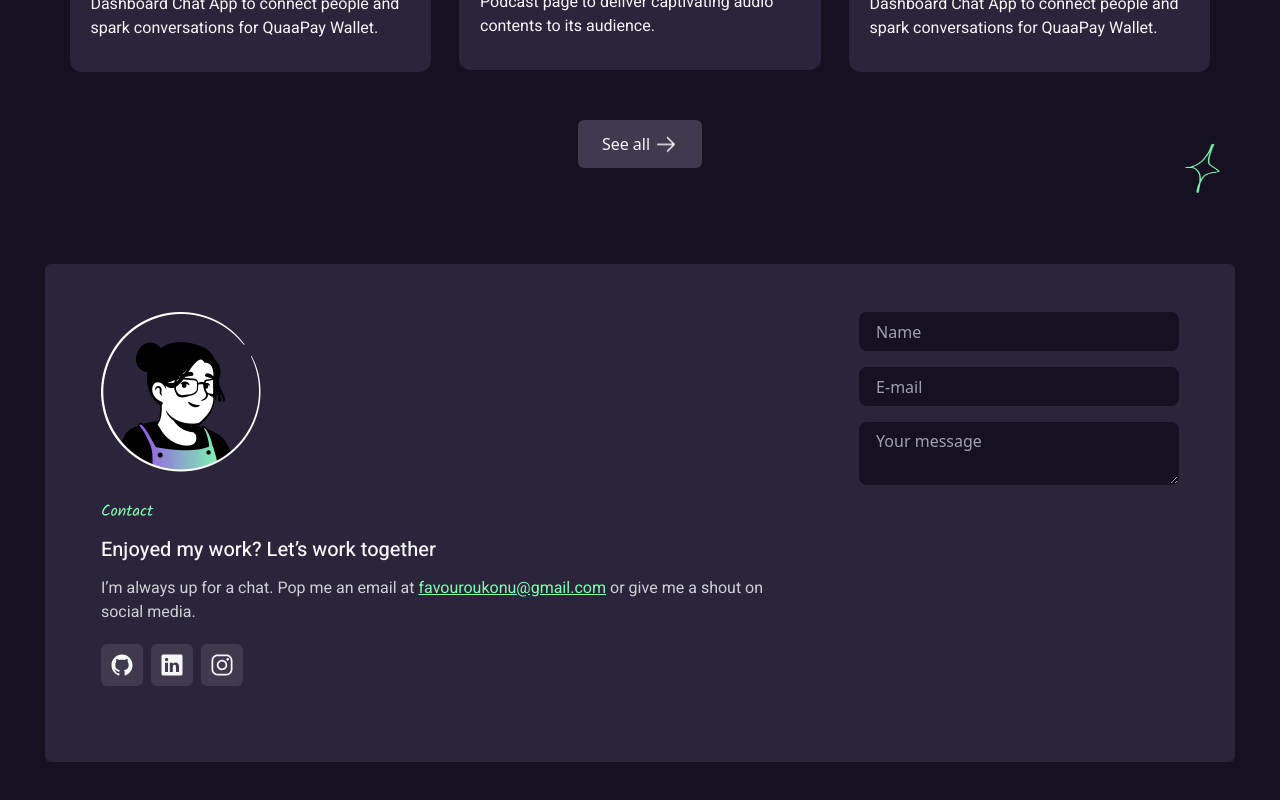
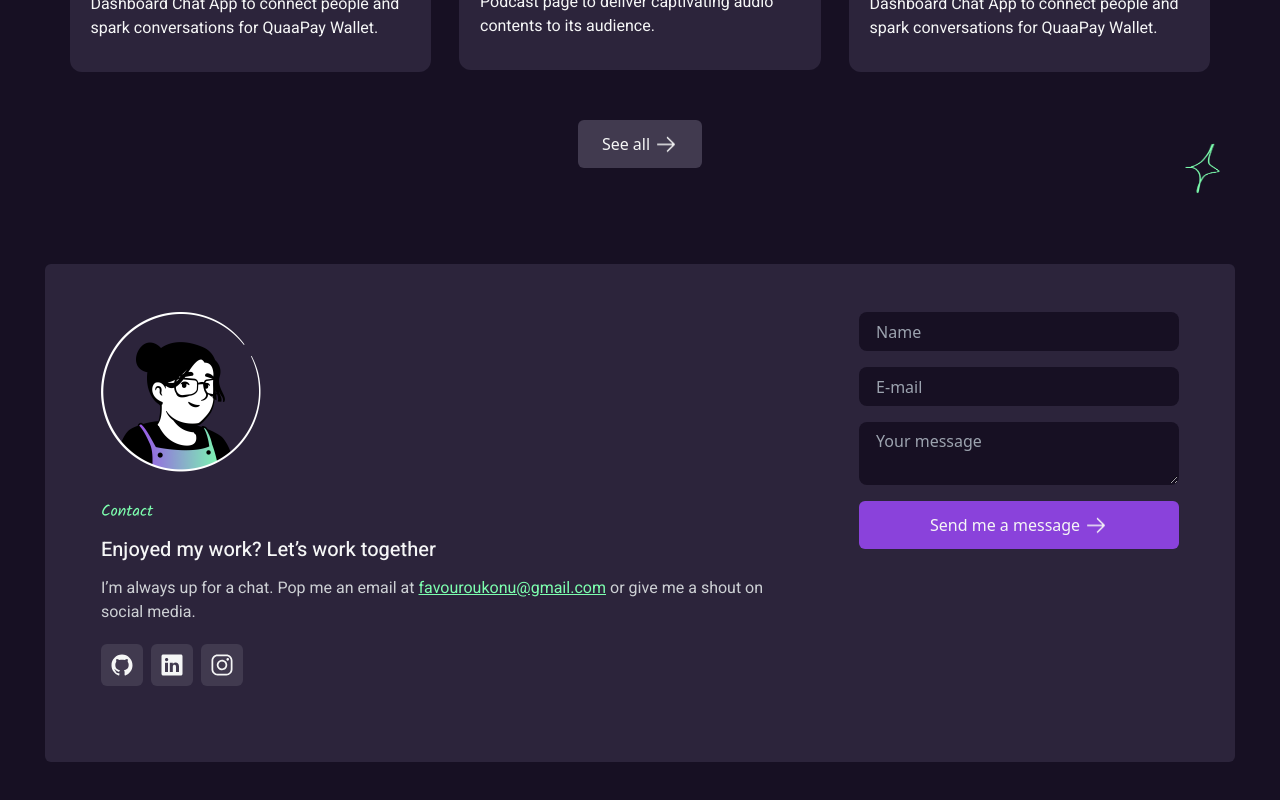
Before and after one commit to Thatgirl9/Favour-Portfolio, a React (Vite) app: page / in a window 1280 px wide. Shown: the part 1587-2387 px from the top of the page. Built offline with nearby package versions, Linux system fonts and the light colour scheme.

Commit message:
Feat: Contact me component complete

```diff
--- a/src/components/ContactMe/Contact.jsx
+++ b/src/components/ContactMe/Contact.jsx
@@ -1,5 +1,6 @@
 import "./contact.css";
 import Girl from "../../assets/contactme/Cute Avatar.png";
+import ArrowRight from "../../assets/general/ArrowRight.png";
 
 const ContactMe = () => {
   return (
@@ -100,18 +101,26 @@ const ContactMe = () => {
                 className="bg-surfaceBackground px-[1em] py-[0.4em] rounded-lg text-textSecondary lg:w-[20em] w-full border-[1.5px] border-transparent hover:border-secondaryBrand focus:outline-none"
                 placeholder="Name"
               />
-
               <input
                 type="email"
                 className="bg-surfaceBackground px-[1em] py-[0.4em] rounded-lg text-textSecondary lg:w-[20em] w-full border-[1.5px] border-transparent hover:border-secondaryBrand focus:outline-none"
                 placeholder="E-mail"
               />
-
               <textarea
                 type="text"
                 className="bg-surfaceBackground px-[1em] py-[0.4em] rounded-lg text-textSecondary lg:w-[20em] w-full border-[1.5px] border-transparent hover:border-secondaryBrand focus:outline-none"
                 placeholder="Your message"
               ></textarea>
+              <button className=" bg-primaryBrand500 rounded-md  hover:bg-gradientPurple py-[12px] px-[15px]  sm:py-[12px] sm:px-[24px] flex items-center justify-center gap-1 text-textPrimary">
+                <span>Send me a message</span>
+                <span>
+                  <img
+                    src={ArrowRight}
+                    className="w-[24px] h-[24px]"
+                    alt="Arrow Right Icon"
+                  />
+                </span>
+              </button>
             </form>
           </article>
         </div>
```
